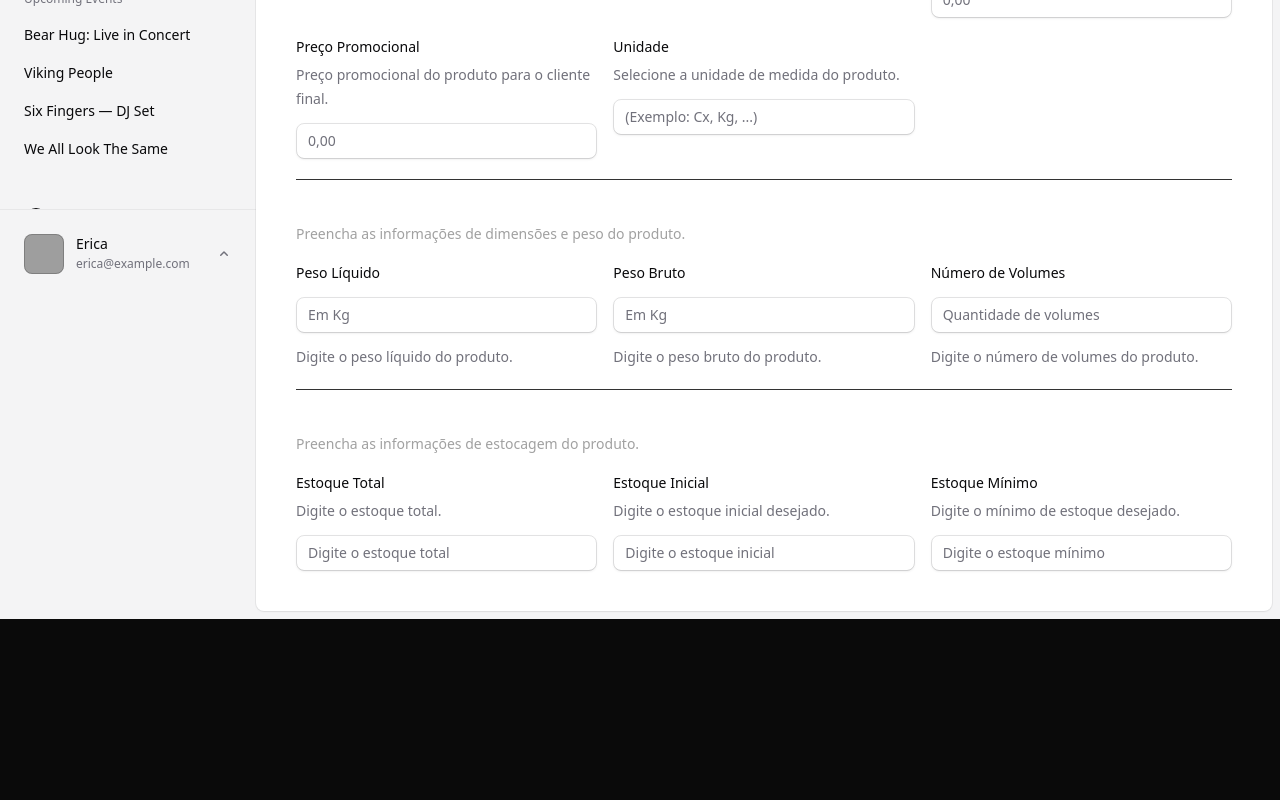
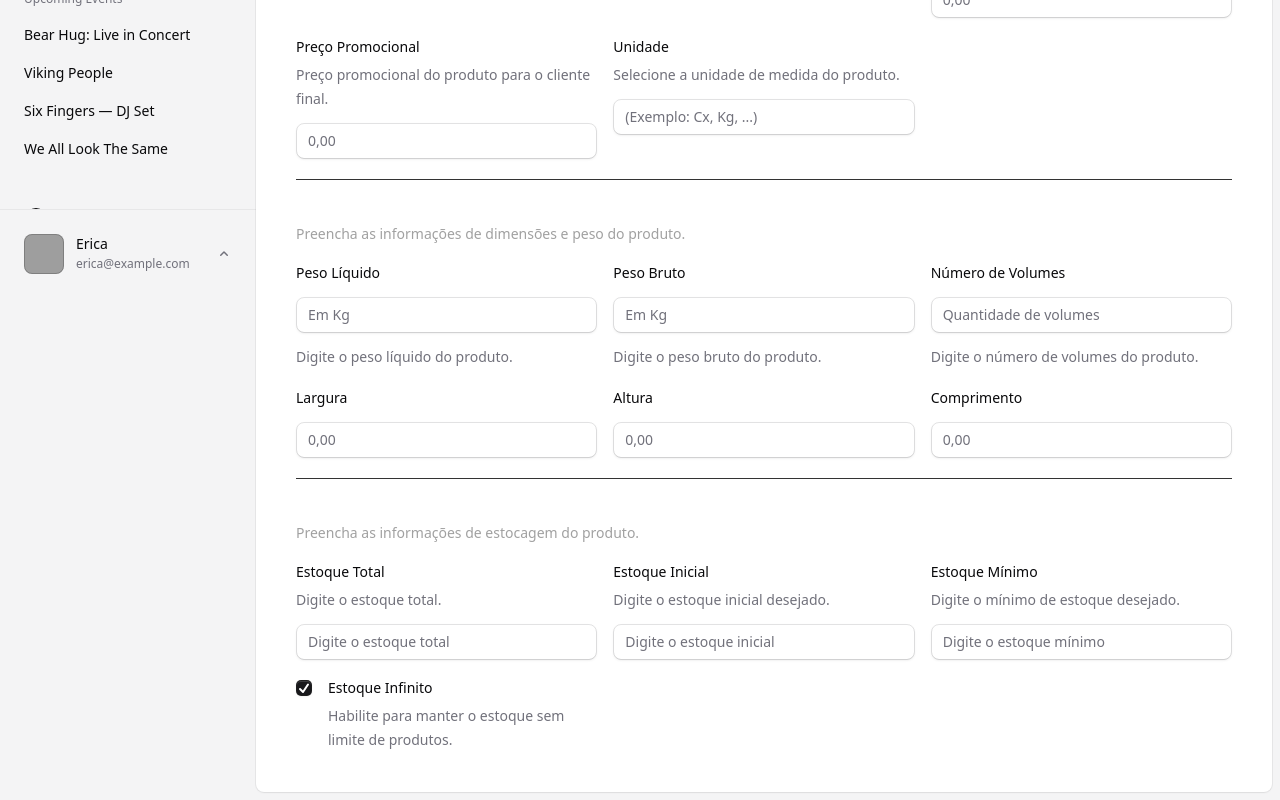
Before and after one commit to pabloalves01/gastro-flow, a React (Vite) app in the folder frontend/: page /produto/novo in a window 1280 px wide. Shown: the part 502-1302 px from the top of the page. Before the commit the page ends 1121 px from the top, so only its background shows below. Built offline with nearby package versions, Linux system fonts and the light colour scheme; grey boxes are pictures that could not be loaded.

Commit message:
Update new-product.tsx

```diff
--- a/frontend/src/pages/produtos/new-product.tsx
+++ b/frontend/src/pages/produtos/new-product.tsx
@@ -6,9 +6,13 @@ import { Select } from "../../components/ui/catalyst/select";
 import {
   Description,
   Field,
+  Fieldset,
   Label,
+  Legend,
 } from "../../components/ui/catalyst/fieldset";
 import { Input } from "../../components/ui/catalyst/input";
+import { Switch, SwitchField } from "../../components/ui/catalyst/switch";
+import { Checkbox, CheckboxField, CheckboxGroup } from "../../components/ui/catalyst/checkbox";
 
 const productTabs = [
   { name: "dados gerais", href: "#" },
@@ -120,7 +124,7 @@ function ProductForm() {
                 <Description>
                   Preço de venda do produto para o cliente final.
                 </Description>
-                <Input name="preco_venda" placeholder="0,00" type="number"/>
+                <Input name="preco_venda" placeholder="0,00" type="number" />
               </Field>
               <Field className="col-span-1 sm:col-span-2 lg:col-span-1">
                 <Label>Preço Promocional</Label>
@@ -157,11 +161,7 @@ function ProductForm() {
                 </Field>
                 <Field className="col-span-1">
                   <Label>Peso Bruto</Label>
-                  <Input
-                    name="peso_bruto"
-                    type="number"
-                    placeholder="Em Kg"
-                  />
+                  <Input name="peso_bruto" type="number" placeholder="Em Kg" />
                   <Description>Digite o peso bruto do produto.</Description>
                 </Field>
                 <Field className="col-span-1">
@@ -171,7 +171,21 @@ function ProductForm() {
                     type="number"
                     placeholder="Quantidade de volumes"
                   />
-                  <Description>Digite o número de volumes do produto.</Description>
+                  <Description>
+                    Digite o número de volumes do produto.
+                  </Description>
+                </Field>
+                <Field className="col-span-1">
+                  <Label>Largura</Label>
+                  <Input name="largura" type="number" placeholder="0,00" />
+                </Field>
+                <Field className="col-span-1">
+                  <Label>Altura</Label>
+                  <Input name="altura" type="number" placeholder="0,00" />
+                </Field>
+                <Field className="col-span-1">
+                  <Label>Comprimento </Label>
+                  <Input name="comprimento" type="number" placeholder="0,00" />
                 </Field>
               </div>
             </div>
@@ -183,6 +197,7 @@ function ProductForm() {
               />
 
               <div className="mt-4 grid grid-cols-1 sm:grid-cols-2 lg:grid-cols-3 gap-4">
+
                 <Field className="col-span-1">
                   <Label>Estoque Total</Label>
                   <Description>Digite o estoque total.</Description>
@@ -201,12 +216,31 @@ function ProductForm() {
                 </Field>
                 <Field className="col-span-1">
                   <Label>Estoque Mínimo</Label>
-                  <Description>Digite o mínimo de estoque desejado.</Description>
+                  <Description>
+                    Digite o mínimo de estoque desejado.
+                  </Description>
                   <Input
                     name="estoque_minimo"
                     placeholder="Digite o estoque mínimo"
                   />
                 </Field>
+                <Fieldset>
+
+                  <CheckboxGroup>
+                    <CheckboxField>
+                      <Checkbox
+                        name="discoverability"
+                        value="show_on_events_page"
+                        defaultChecked
+                      />
+                      <Label>Estoque Infinito</Label>
+                      <Description>
+                          Habilite para manter o estoque sem limite de produtos.
+                      </Description>
+                    </CheckboxField>
+
+                  </CheckboxGroup>
+                </Fieldset>
               </div>
             </div>
           </div>
```
